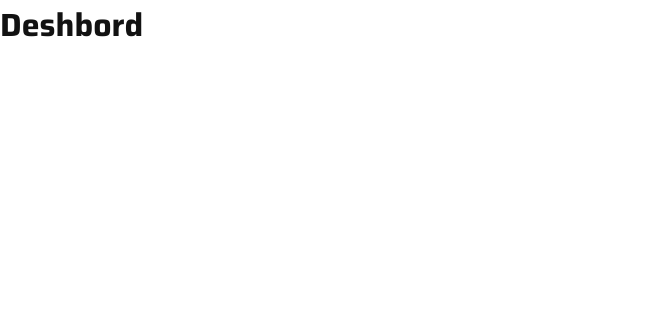
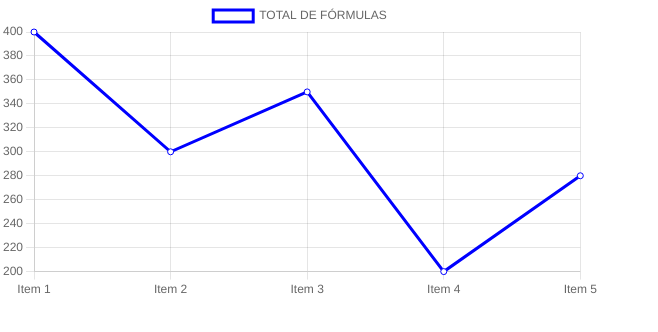
Before and after one commit to auggustus6/medicator-dashboard-nextjs, a Next.js app: page /dashbord in a window 1280 px wide. Shown: the top 332 px of the page, without its empty margins (0-658 px from the left). Built offline with nearby package versions, Linux system fonts and the light colour scheme.

Commit message:
Test: testing chart

```diff
--- a/package.json
+++ b/package.json
@@ -12,10 +12,12 @@
     "@types/styled-components": "^5.1.13",
     "babel-plugin-styled-components": "^1.13.2",
     "babel-preset-next": "^1.4.0",
+    "chart.js": "^3.9.1",
     "dotenv": "^10.0.0",
     "formik": "^2.2.9",
     "next": "11.1.2",
     "react": "17.0.2",
+    "react-chartjs-2": "^4.3.1",
     "react-dom": "17.0.2",
     "styled-components": "^5.3.1",
     "sweetalert2": "^11.6.2",
--- a/src/templates/DeshbordTemplate/index.tsx
+++ b/src/templates/DeshbordTemplate/index.tsx
@@ -1,13 +1,48 @@
 import React from "react";
 import Layout from "../../components/Layout";
+import { Line } from "react-chartjs-2";
+import {
+  Chart as ChartJS,
+  CategoryScale,
+  LinearScale,
+  PointElement,
+  LineElement,
+  Legend,
+} from "chart.js";
 
 import * as Styles from "./styles";
 
 const HomeTemplate = () => {
+  ChartJS.register(
+    CategoryScale,
+    LinearScale,
+    PointElement,
+    LineElement,
+    Legend,
+  );
+
+  const data = {
+    labels: ["Item 1", "Item 2", "Item 3", "Item 4", "Item 5"],
+    datasets: [
+      {
+        label: "TOTAL DE FÓRMULAS",
+        data: [400, 300, 350, 200, 280],
+        borderColor: "blue",
+        backgroundColor: "white",
+      },
+    ],
+  };
   return (
     <Layout>
       <Styles.ContainerMain>
-        <h1>Deshbord</h1>
+        <Styles.Container>
+          <Line
+            data={data}
+            options={{
+              responsive: true,
+            }}
+          />
+        </Styles.Container>
       </Styles.ContainerMain>
     </Layout>
   );
--- a/src/templates/DeshbordTemplate/styles.ts
+++ b/src/templates/DeshbordTemplate/styles.ts
@@ -3,3 +3,7 @@ import styled from "styled-components";
 export const ContainerMain = styled.main`
   width: 100%;
 `;
+export const Container = styled.div`
+  width: 60rem;
+  height: 60rem;
+`;
```
Also changed, not shown: 1 other file (tests, documents, lock files or other folders).
